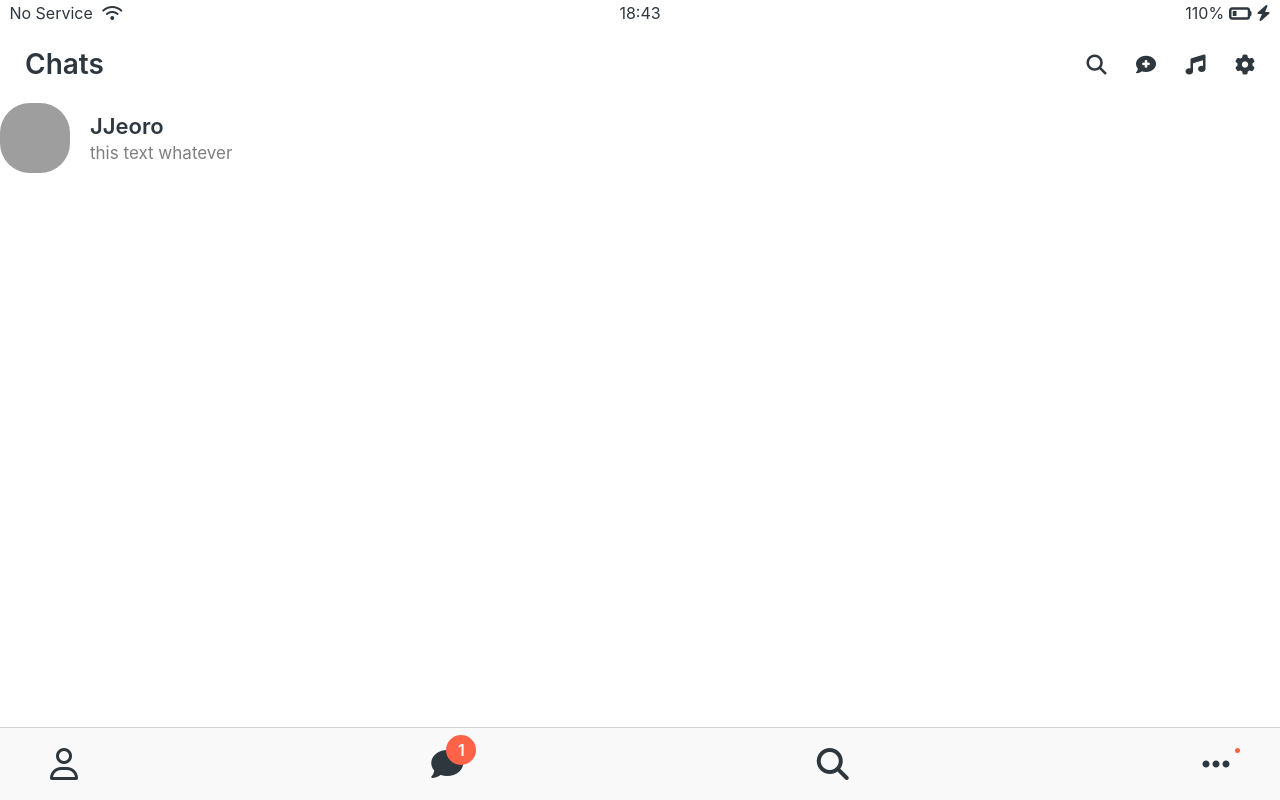
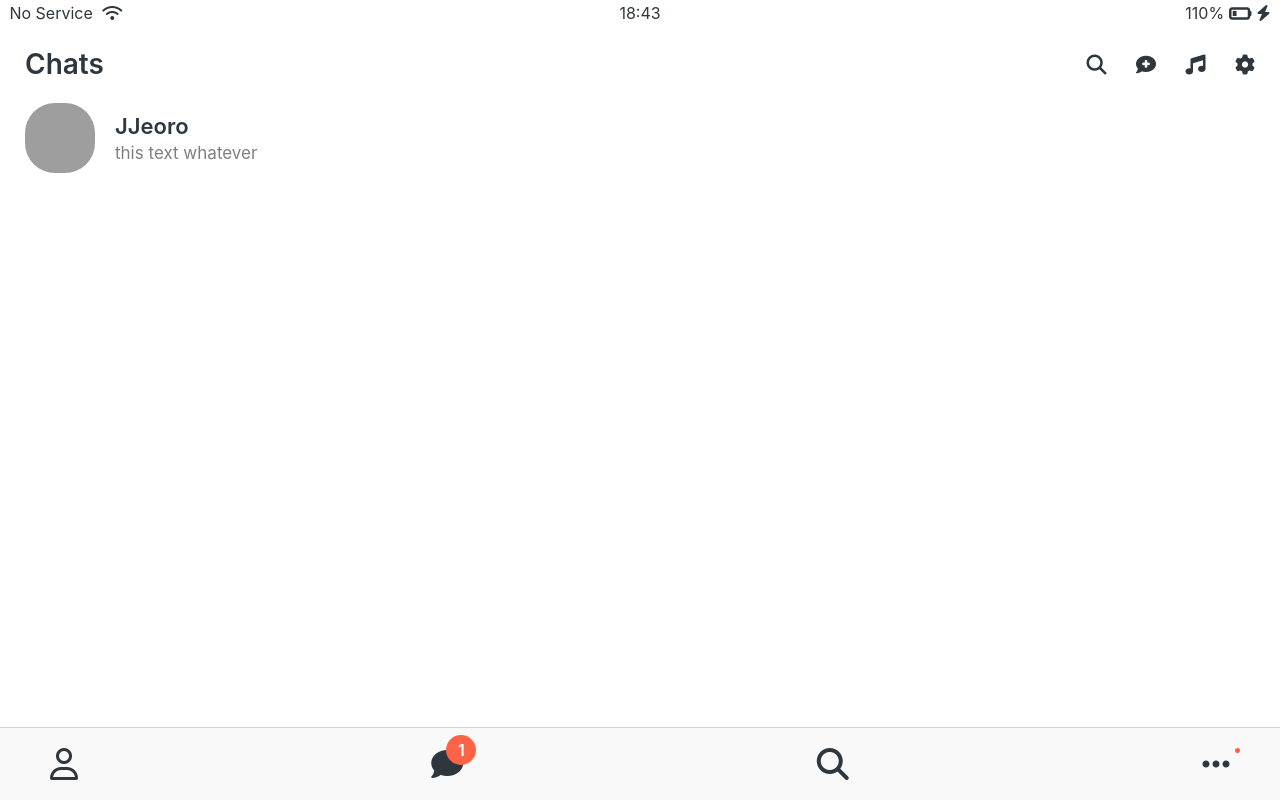
Before and after one commit to qkrcjfgh8/kokoa-clone-2020, a plain HTML site: page chats.html in a window 1280 px wide. Drawn offline with Linux system fonts and the light colour scheme; grey boxes are pictures that could not be loaded.

Commit message:
Update styles.css

```diff
--- a/css/styles.css
+++ b/css/styles.css
@@ -17,3 +17,6 @@ body {
     Ubuntu, Cantarell, "Open Sans", "Helvetica Neue", sans-serif;
   padding-top: 25px;
 }
+.main-screen {
+  padding: 0px var(--horizontal-space);
+}
```
